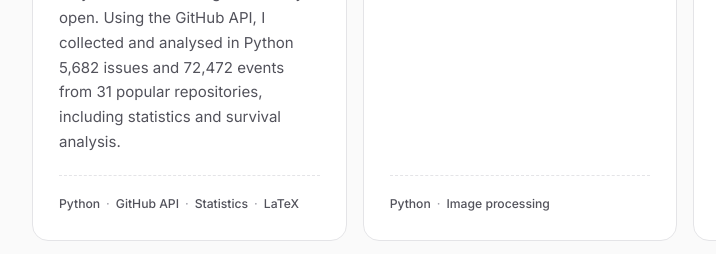
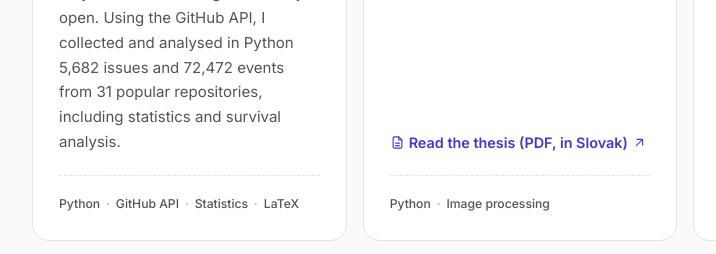
Before and after one commit to samuelbechera/samuelbechera.github.io, a plain HTML site: page index.html in a window 1280 px wide. Shown: the part 4160-4414 px from the top of the page, 120-836 px from the left. Drawn offline with Linux system fonts and the light colour scheme.

Commit message:
Bakalárska práca v PDF
Co-Authored-By: Claude Opus 5.5 <noreply@anthropic.com>

```diff
--- a/index.html
+++ b/index.html
@@ -362,6 +362,7 @@
   <symbol id="i-check" viewBox="0 0 24 24"><path d="M9 11l3 3 8-8"/><path d="M20 12v6a2 2 0 0 1-2 2H6a2 2 0 0 1-2-2V6a2 2 0 0 1 2-2h9"/></symbol>
   <symbol id="i-box" viewBox="0 0 24 24"><path d="M21 8l-9-5-9 5 9 5 9-5z"/><path d="M3 8v8l9 5 9-5V8M12 13v8"/></symbol>
   <symbol id="i-play" viewBox="0 0 24 24"><circle cx="12" cy="12" r="9"/><path d="M10 8.5l5 3.5-5 3.5z"/></symbol>
+  <symbol id="i-doc" viewBox="0 0 24 24"><path d="M14 3H7a2 2 0 0 0-2 2v14a2 2 0 0 0 2 2h10a2 2 0 0 0 2-2V8z"/><path d="M14 3v5h5M9 13h6M9 17h6"/></symbol>
   <symbol id="i-down" viewBox="0 0 24 24"><path d="M12 5v14M6 13l6 6 6-6"/></symbol>
 </svg>
 
@@ -531,6 +532,7 @@
           <div class="top-row"><span class="num">07</span><span class="badge" data-i18n="p1.badge">Bakalárska práca</span></div>
           <h3 data-i18n="p1.t">Odšumovanie obrazu</h3>
           <p data-i18n="p1.d">Skúmal som rôzne typy šumu v digitálnych obrazoch a metódy na ich odstránenie. Metódy som naprogramoval v Pythone a porovnal ich, aby som pre každý typ šumu našiel najvhodnejšiu.</p>
+          <div class="links"><a href="docs/bakalarska-praca-samuel-bechera.pdf" target="_blank" rel="noopener"><svg class="i"><use href="#i-doc"/></svg><span data-i18n="p1.pdf">Čítať prácu (PDF)</span><svg class="i"><use href="#i-arrow"/></svg></a></div>
           <div class="tech"><span>Python</span><span data-i18n="p1.tech">Spracovanie obrazu</span></div>
         </article>
         <article class="card reveal">
@@ -688,6 +690,7 @@
     'pr.tech': 'Statistics', 'vid': 'Watch the video',
     'p1.badge': 'Bachelor’s thesis', 'p1.t': 'Image denoising',
     'p1.d': 'I researched different types of noise in digital images and methods for removing them. I implemented the methods in Python and compared them to find the most suitable one for each type of noise.',
+    'p1.pdf': 'Read the thesis (PDF, in Slovak)',
     'p1.tech': 'Image processing',
     'p2.badge': 'University project', 'p2.t': 'Image denoising web app',
     'p2.d': 'A project for the User Interfaces course. I designed and built a web interface for denoising images, focused on simple controls and a good user experience.',
```
Also changed, not shown: 1 other file.
